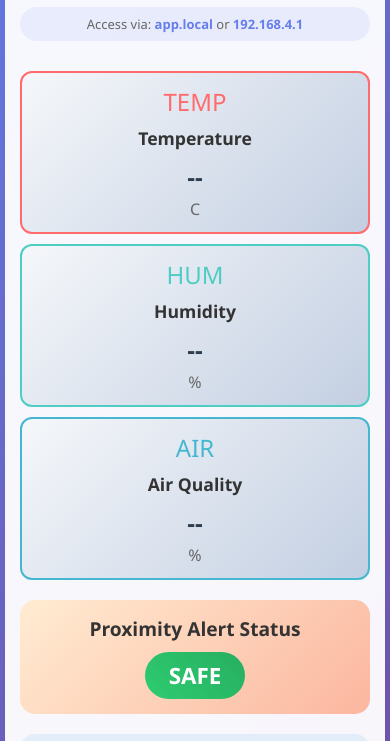
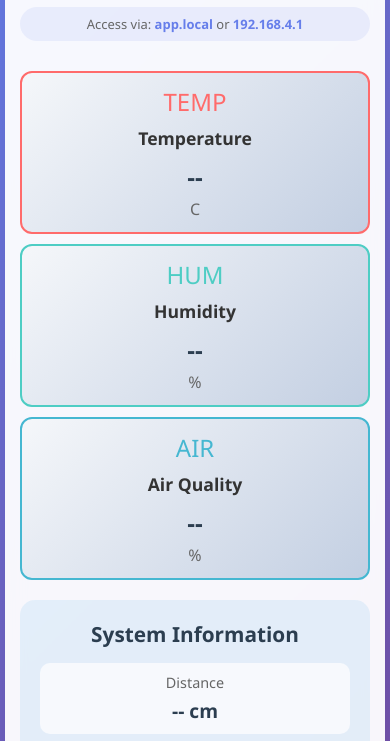
Before and after one commit to sudhi001/L_Spectra_Guardian, a plain HTML site: page data/index.html in a window 390 px wide. Shown: the part 85-826 px from the top of the page. Drawn offline with Linux system fonts and the light colour scheme.

Commit message:
Remove proximity alert status section from web interface
- Remove status-section HTML element and alert status display
- Remove all CSS styling for status-section, status-label, and alert-status
- Remove mobile responsive CSS for status elements
- Remove JavaScript code that updates alert status display
- Clean up web interface to focus on sensor data only
- Simplify interface by removing redundant status information

```diff
--- a/data/index.html
+++ b/data/index.html
@@ -136,46 +136,6 @@
             color: #666;
         }
 
-        .status-section {
-            background: linear-gradient(135deg, #ffecd2 0%, #fcb69f 100%);
-            border-radius: 15px;
-            padding: 20px;
-            text-align: center;
-            margin-bottom: 20px;
-        }
-
-        .status-label {
-            font-size: 1.2em;
-            color: #333;
-            margin-bottom: 10px;
-            font-weight: 600;
-        }
-
-        .alert-status {
-            font-size: 1.8em;
-            font-weight: bold;
-            padding: 10px 20px;
-            border-radius: 25px;
-            display: inline-block;
-            min-width: 100px;
-        }
-
-        .alert-status.active {
-            background: linear-gradient(45deg, #ff6b6b, #ee5a24);
-            color: white;
-            animation: pulse 2s infinite;
-        }
-
-        .alert-status.inactive {
-            background: linear-gradient(45deg, #2ecc71, #27ae60);
-            color: white;
-        }
-
-        @keyframes pulse {
-            0% { transform: scale(1); }
-            50% { transform: scale(1.05); }
-            100% { transform: scale(1); }
-        }
 
         .info-section {
             background: rgba(52, 152, 219, 0.1);
@@ -293,14 +253,6 @@
                 padding: 10px;
             }
 
-            .status-section {
-                padding: 15px;
-            }
-
-            .alert-status {
-                font-size: 1.4em;
-                padding: 8px 16px;
-            }
         }
     </style>
 </head>
@@ -337,10 +289,6 @@
             </div>
         </div>
 
-        <div class="status-section">
-            <div class="status-label">Proximity Alert Status</div>
-            <div class="alert-status inactive" id="alertStatus">SAFE</div>
-        </div>
 
         <div class="info-section">
             <h3>System Information</h3>
@@ -449,18 +397,6 @@
             document.getElementById('airQuality').textContent = data.airQuality.toFixed(1);
             document.getElementById('distance').textContent = data.distance.toFixed(1) + ' cm';
 
-            const alertStatus = document.getElementById('alertStatus');
-            console.log('Alarm status:', data.alarm, typeof data.alarm);
-
-            if (data.alarm === true || data.alarm === 'true') {
-                alertStatus.textContent = 'ALERT';
-                alertStatus.className = 'alert-status active';
-                console.log('Setting alert status to ALERT');
-            } else {
-                alertStatus.textContent = 'SAFE';
-                alertStatus.className = 'alert-status inactive';
-                console.log('Setting alert status to SAFE');
-            }
 
             document.getElementById('lastUpdate').textContent = new Date().toLocaleTimeString();
         }
```
